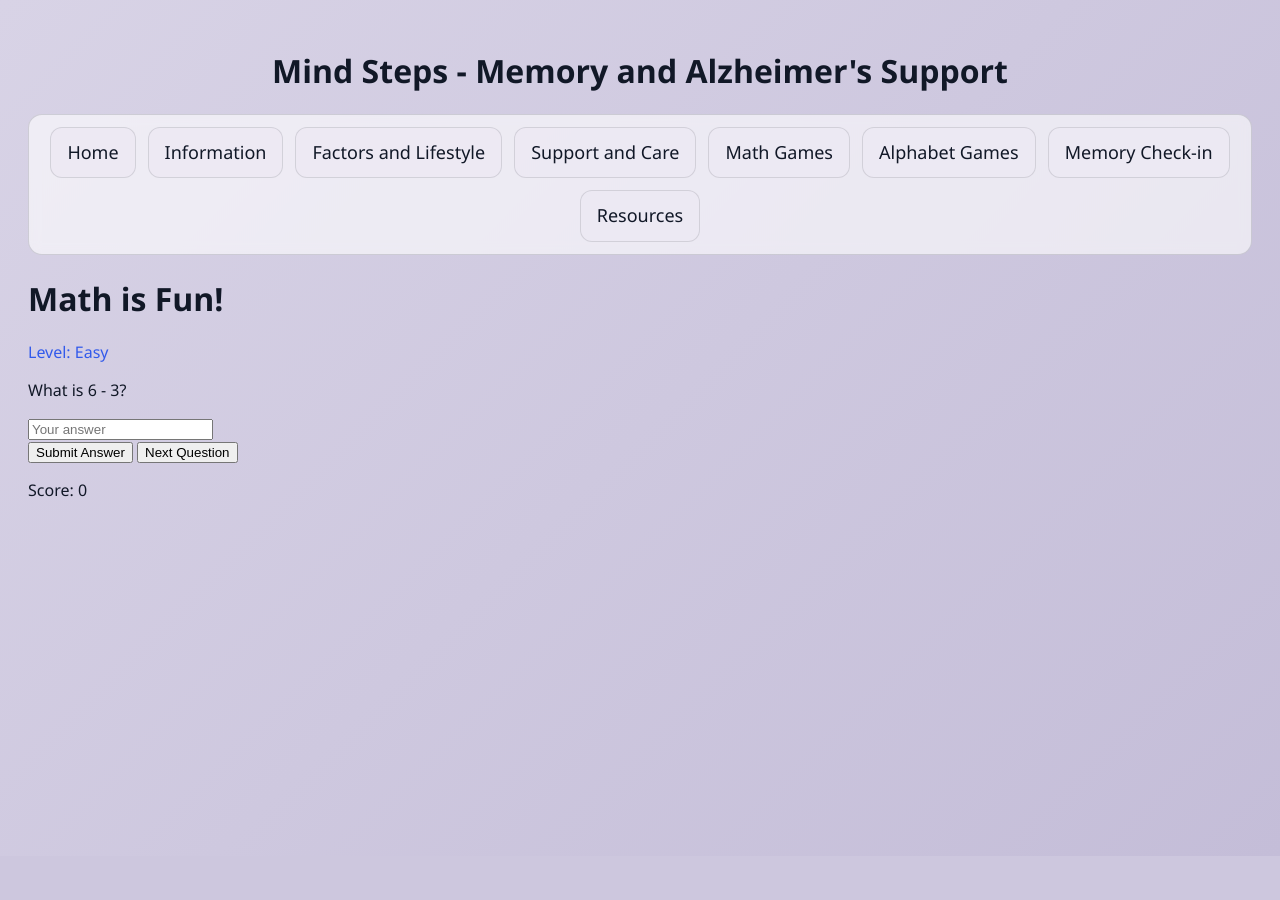
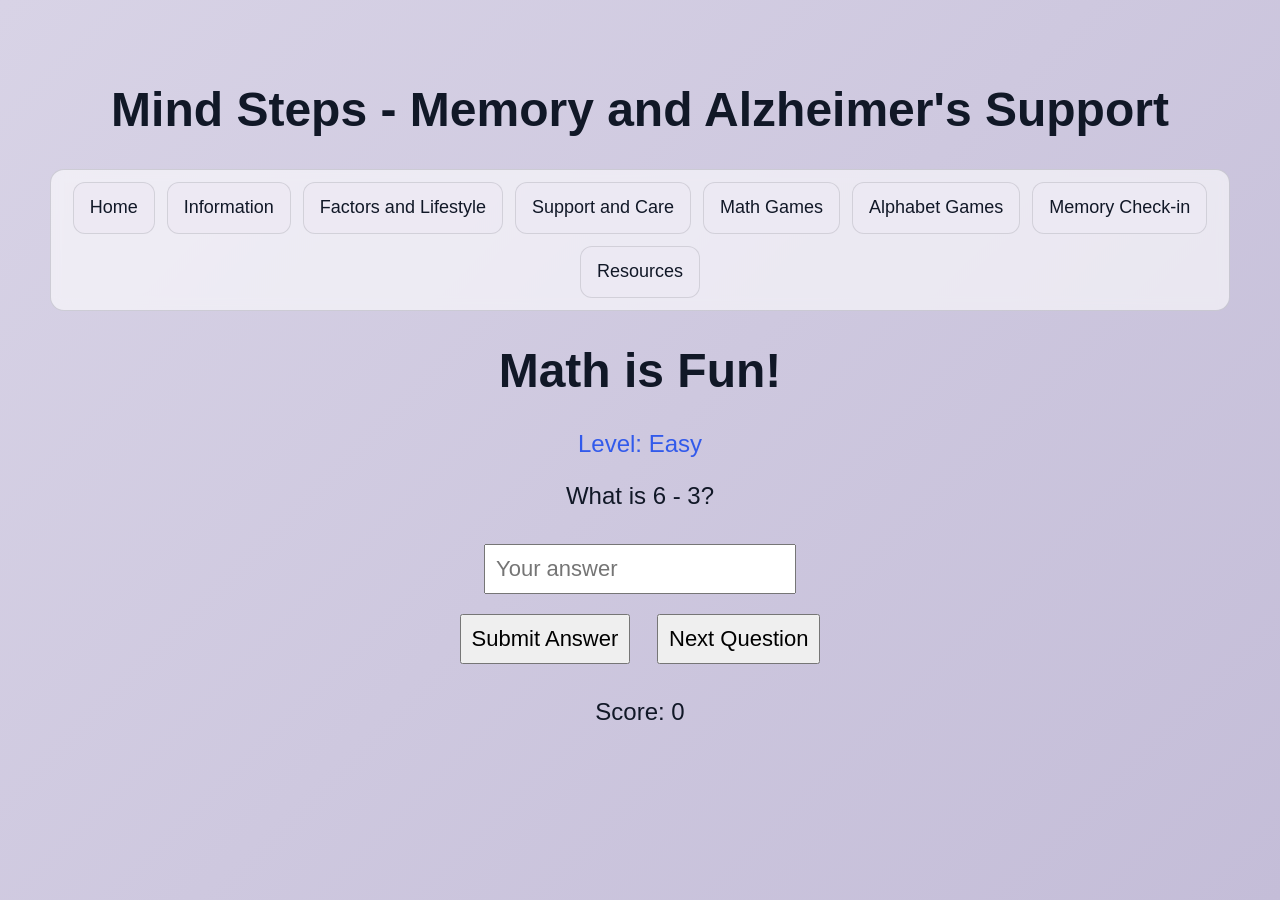
Before and after one commit to ronit401k/MindSteps, a Flask app: page /math in a window 1280 px wide. Before the commit the page ends 497 px from the top, so only its background shows below. Run offline with Flask 3, Linux system fonts and the light colour scheme.

Commit message:
Update MathGame.html

```diff
--- a/templates/MathGame.html
+++ b/templates/MathGame.html
@@ -3,6 +3,23 @@
   <head>
     <title>GO Math</title>
     <link rel="stylesheet" href="/static/style.css">
+    <style>
+      body {
+        font-family: Arial, sans-serif;
+        font-size: 24px;
+        text-align: center;
+        margin: 30px;
+      }
+      input, button {
+        font-size: 22px;
+        padding: 10px;
+        margin: 10px;
+      }
+      #feedback {
+        margin-top: 20px;
+        font-weight: bold;
+      }
+    </style>
   </head>
 
   <body>
```
